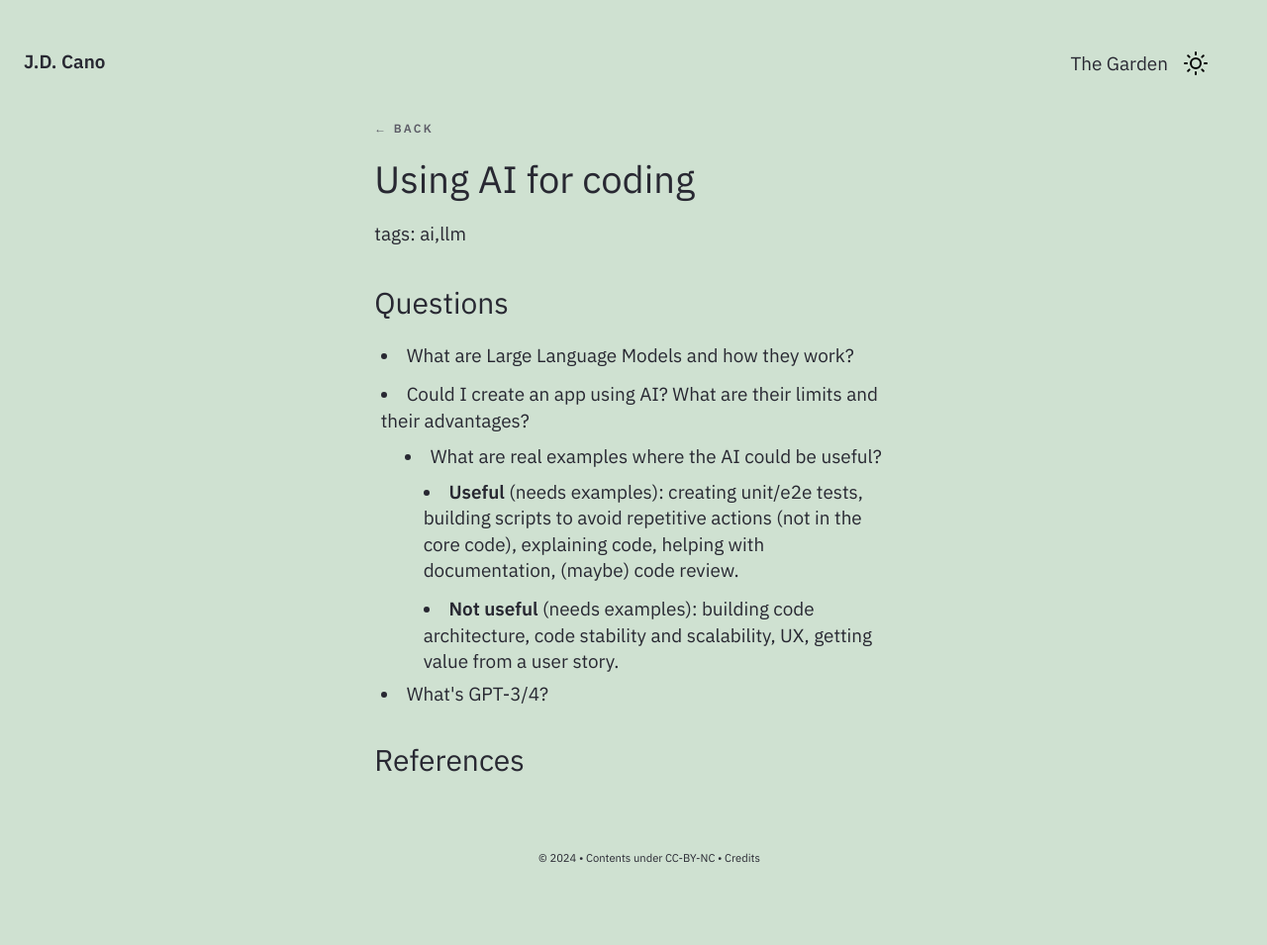
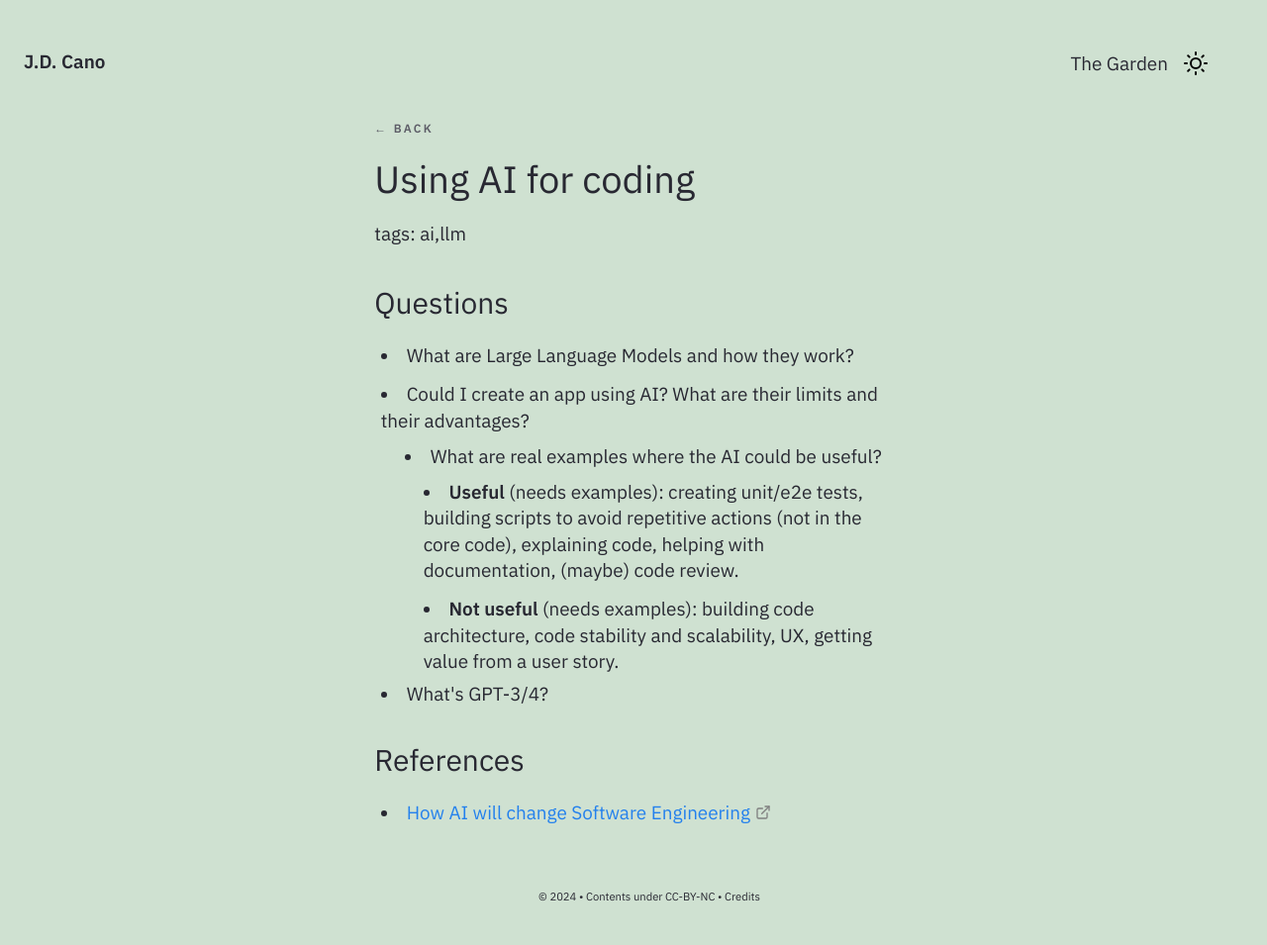
Before and after one commit to Gorzas/gorzas.github.io, a Jekyll site: the page built from _notes/Public/tech/Using AI for coding.md, in a window 1280 px wide. Shown: the whole page at 99% size. Built offline with Jekyll 4.4.1, drawn with Linux system fonts in a browser that asks for light colours; before the commit the page ends 915 px from its top, so only the background shows below that; part of the change alters nothing that is shown.

Commit message:
Update Using AI for coding.md

```diff
--- a/_notes/Public/tech/Using AI for coding.md
+++ b/_notes/Public/tech/Using AI for coding.md
@@ -1,9 +1,11 @@
 ---
 title: Using AI for coding
 feed: show
-tags: ai llm
+tags:
+  - ai
+  - llm
 date: 17-10-2023
-updated: 17-10-2023
+updated: 06-01-2025
 type: essay
 growth: seedlings
 ---
@@ -18,3 +20,4 @@ growth: seedlings
 - What's GPT-3/4?
 
 ### References
+- [How AI will change Software Engineering](https://newsletter.pragmaticengineer.com/p/how-ai-will-change-software-engineering?utm_source=substack&utm_medium=email)
```
